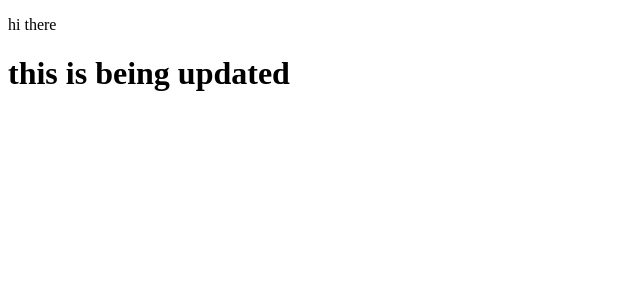
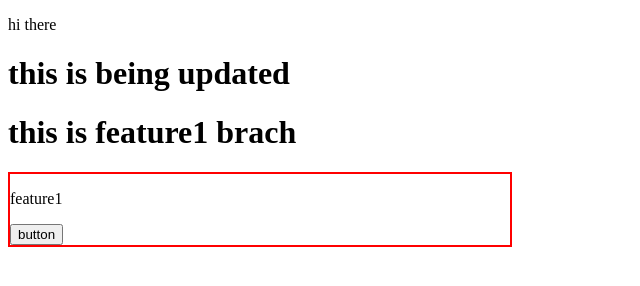
Before and after one commit to iamjayanth07/learning, a plain HTML site: page index.html in a window 1280 px wide. Shown: the whole page, without its empty margins (0-640 px from the left). Drawn offline with Linux system fonts and the light colour scheme.

Commit message:
feature1 added

```diff
--- a/index.html
+++ b/index.html
@@ -8,6 +8,13 @@
 <body>
     <p>hi there</p>
     <h1>this is being updated</h1>
+    <h1>this is feature1 brach</h1>
+
+    <div style="width: 500px;border:2px solid red">
+        <p>feature1</p>
+
+        <button>button</button>
+    </div>
 
 </body>
 </html>
```
